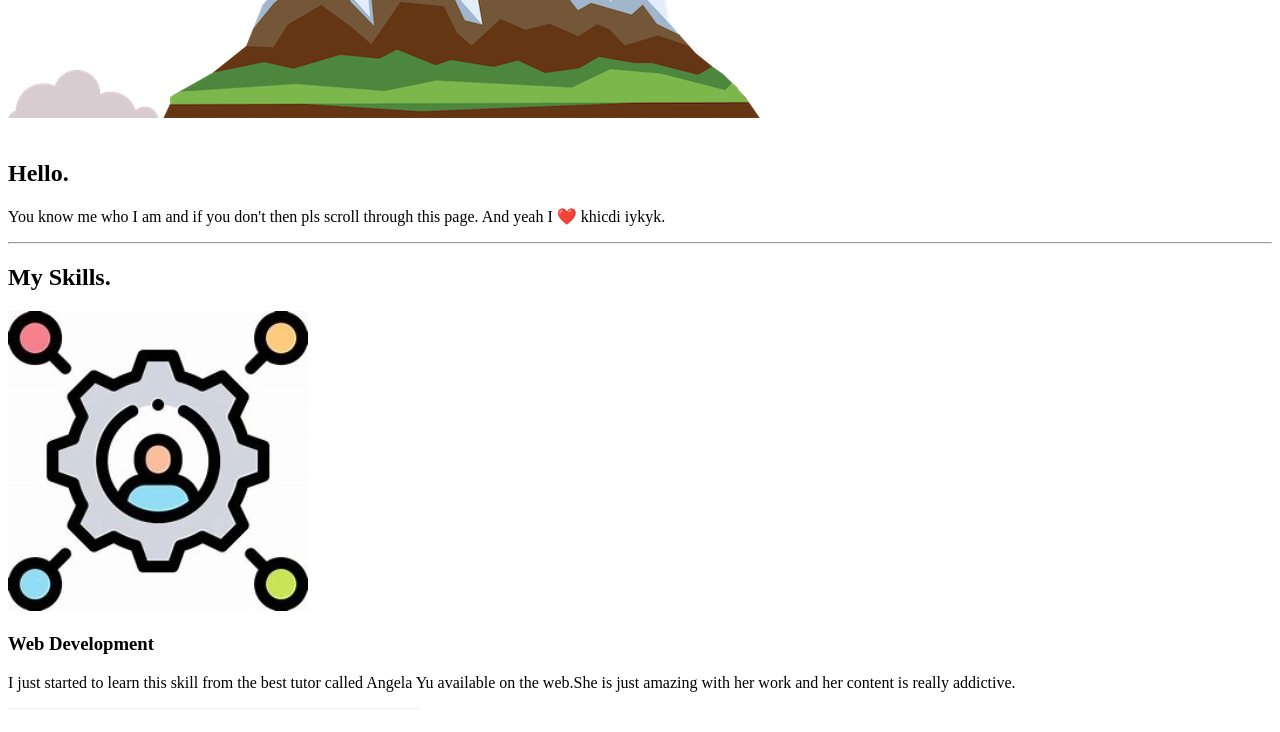
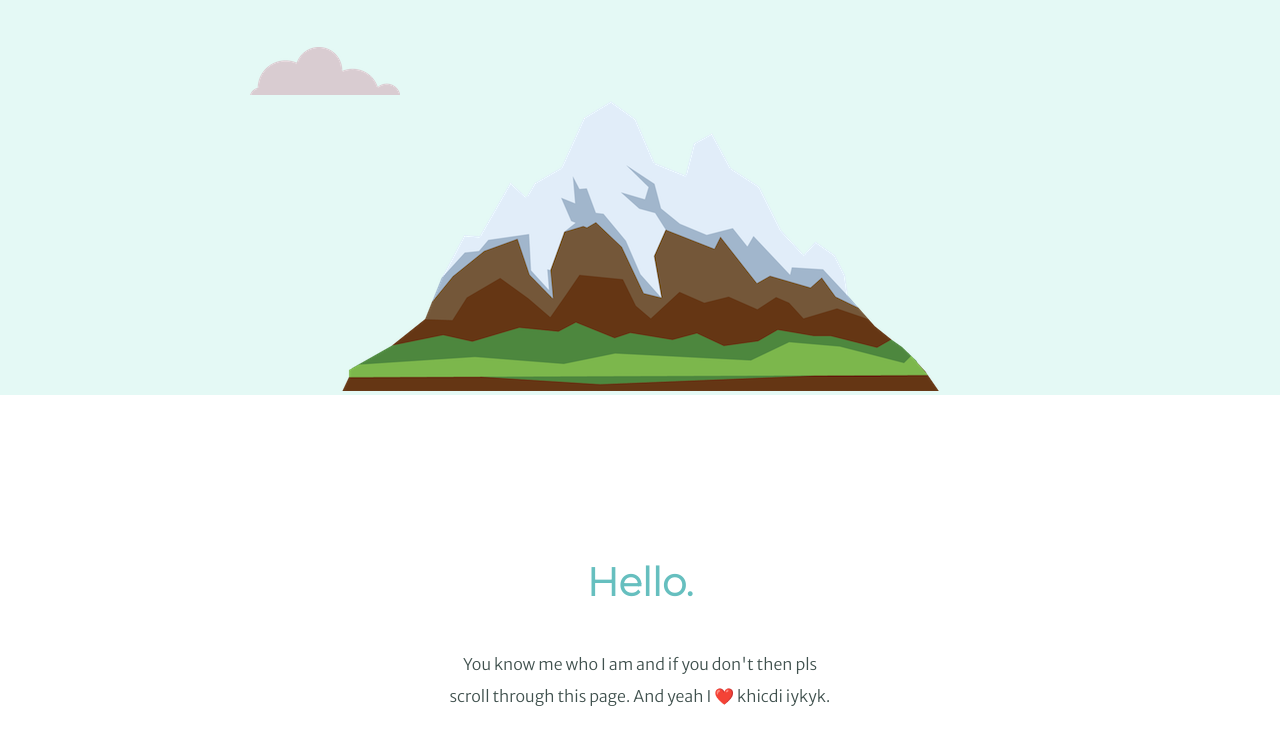
Before and after one commit to Anshum9/My-personal-site, a plain HTML site: page index.html in a window 1280 px wide. Shown: the part 413-1145 px from the top of the page. Drawn offline with Linux system fonts and the light colour scheme; files that its build step writes are made by us from their sources.

Commit message:
Update index.html

```diff
--- a/index.html
+++ b/index.html
@@ -4,7 +4,7 @@
     <meta charset="UTF-8">
     <meta name="viewport" content="width=device-width, initial-scale=1.0">
     <title>Anshum's site</title>
-    <link rel="stylesheet" href="/stylesme.css/">
+    <link rel="stylesheet" href="css/stylesme.css">
     <link rel="icon" href="favicon.ico">
     <link rel="preconnect" href="https://fonts.googleapis.com">
 <link rel="preconnect" href="https://fonts.gstatic.com" crossorigin>
```
